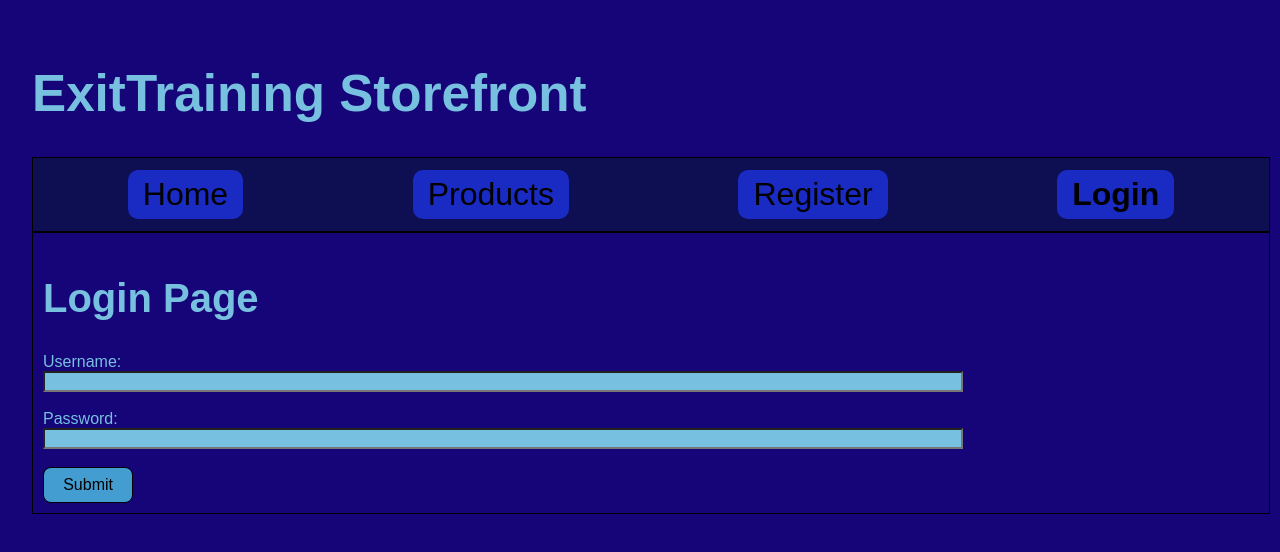
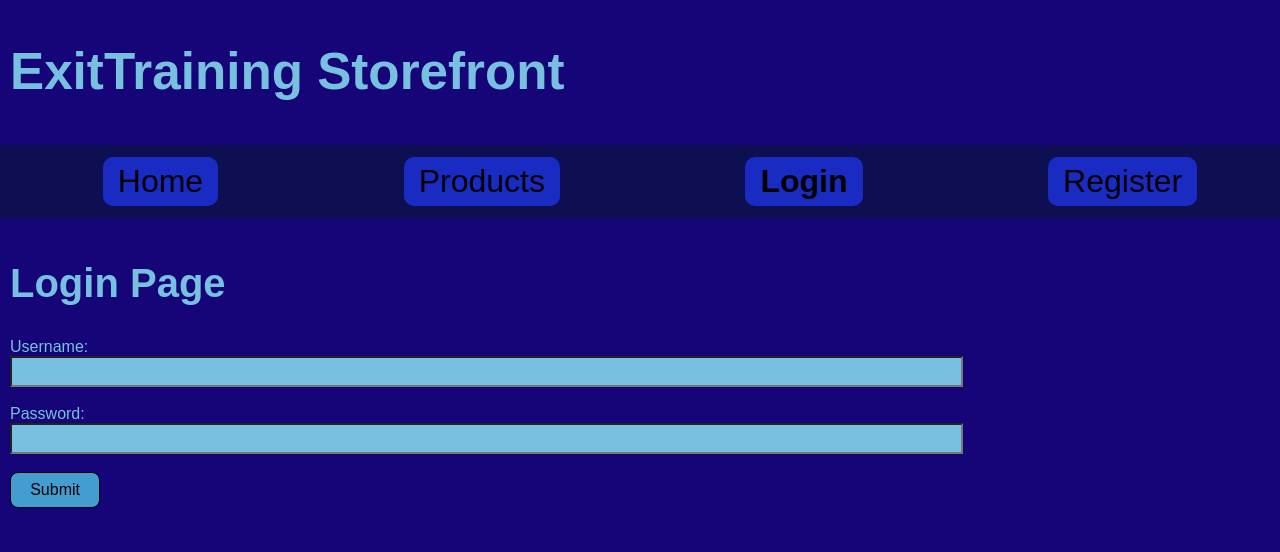
Before and after one commit to Tinana52/project-client, a React (Vite) app: page /login in a window 1280 px wide. Shown: the top 552 px of the page. Built offline with nearby package versions, Linux system fonts and the light colour scheme.

Commit message:
adjusted css and overall page formatting.

```diff
--- a/src/App.css
+++ b/src/App.css
@@ -3,9 +3,7 @@
 }
 
 .app{
-  border: 1px solid black;
   padding: 10px;
-  width: 100%;
 
 }
 
@@ -18,7 +16,7 @@
 
 .pCard {
   border: 1px solid black;
-  padding: 5px;
+  padding: 10px;
   width: 500px;
 }
 
@@ -26,12 +24,15 @@
   background-color: #78C0E0;
   display: flex;
   width: 75%;
+  height: 25px;
 }
 
 .searchInputs {
   background-color: #78C0E0;
   display: flex;
-  height: 25px;
+  border-radius: 20px;
+  padding: 0px 10px;
+  height: 35px;
   width: 90%;
 }
 
@@ -45,8 +46,12 @@ select {
   background-color: #78C0E0;
 }
 
+.price{
+  color: rgb(216, 19, 255);
+}
+
 .catButton{
-
+  background-color: tomato;
 }
 .prod_title {
   display: flex;
--- a/src/App.tsx
+++ b/src/App.tsx
@@ -12,8 +12,9 @@ function App() {
       <nav>
         <NavLink to="/home">Home</NavLink>
         <NavLink to="/products">Products</NavLink>
+        <NavLink to="/login">Login</NavLink>
         <NavLink to="/register">Register</NavLink>
-        <NavLink to="/login">Login</NavLink>
+
       </nav>
       <Routes>
         <Route path="/" element={<Navigate to="/home" />} />
--- a/src/components/ProductList.tsx
+++ b/src/components/ProductList.tsx
@@ -57,11 +57,12 @@ const ProductList = () => {
                     <h3>{product.name}</h3>
                     <div className="prod_title">
                         <p>{product.description}</p>
-                        ${product.price}
+                        <div className="price">${product.price}</div>
+
                     </div>
 
-                    <p>In-Stock: {product.on_hand}</p>
-                    <button onClick={onCategoryClick} value={product.category}>{product.category}</button>
+                    <p className="bold">In-Stock: {product.on_hand}</p>
+                    <button onClick={onCategoryClick} className="catButton" value={product.category}>{product.category}</button>
 
                 </li>
             ))}
--- a/src/index.css
+++ b/src/index.css
@@ -1,7 +1,6 @@
 #root {
   background-color: #150578;
   color: #78C0E0;
-  padding: 2rem;
 }
 
 body {
@@ -11,6 +10,7 @@ body {
 }
 h1 {
   font-size: 3.2em;
+  padding: 10px;
   line-height: 1.1;
 }
 
@@ -56,7 +56,6 @@ button:focus-visible {
 
 
 nav {
-  border: 1px solid black;
   background-color: #0E0E52;
   display: flex;
   justify-content: space-around;
```
